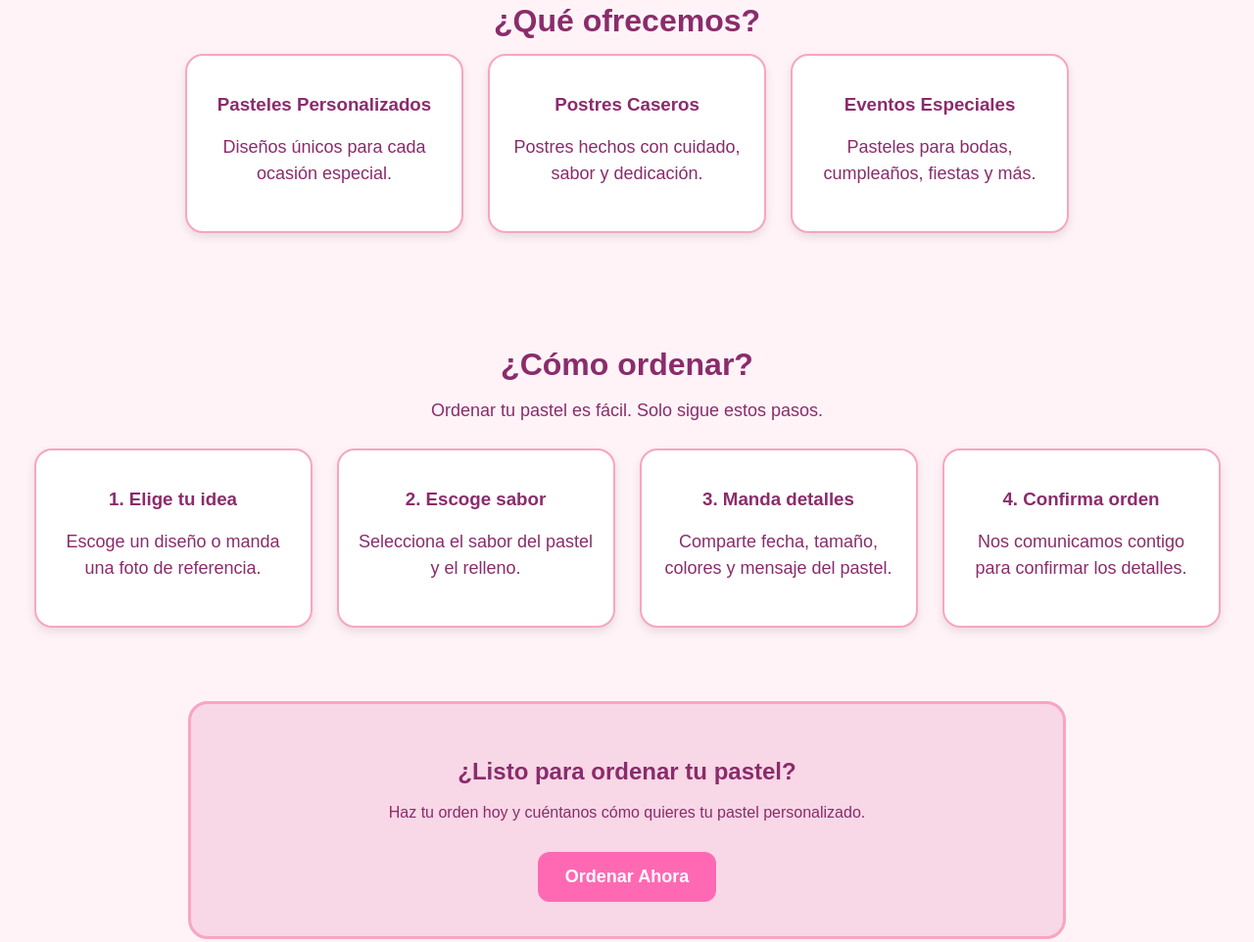
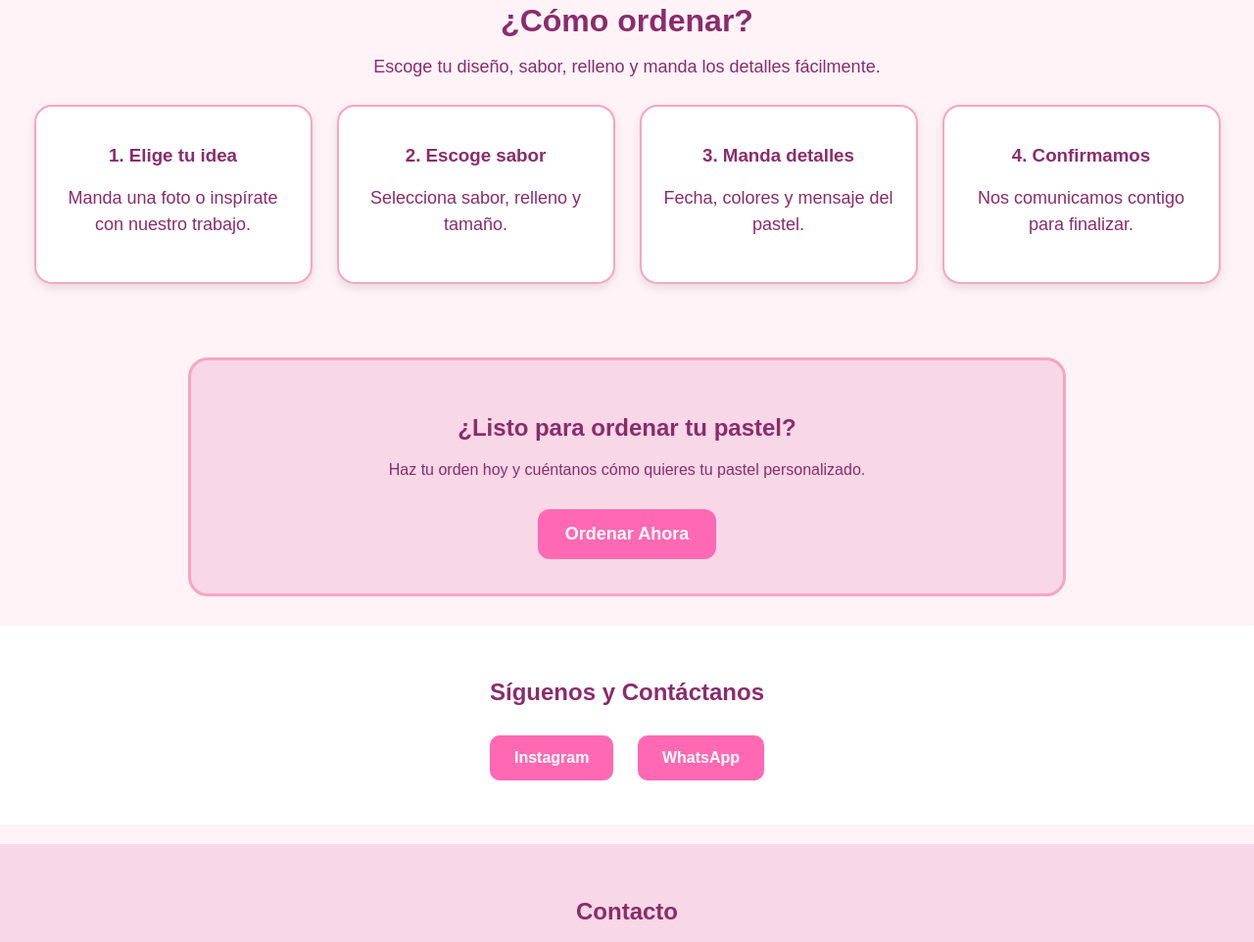
Before and after one commit to BlancasPasteles/Blancas-Pasteles-y-Postres, a plain HTML site: page index.html in a window 1280 px wide. Shown: the part 1237-2199 px from the top of the page at 98% size. Drawn offline with Linux system fonts and the light colour scheme.

Commit message:
Add files via upload

```diff
--- a/index.html
+++ b/index.html
@@ -137,11 +137,41 @@
       text-align: center;
     }
 
+    .social-section {
+      text-align: center;
+      padding: 35px;
+      background: white;
+    }
+
+    .social-btn {
+      display: inline-block;
+      margin: 10px;
+      padding: 14px 25px;
+      border-radius: 10px;
+      text-decoration: none;
+      color: white;
+      font-weight: bold;
+      background: #ff69b4;
+    }
+
     .contact {
       text-align: center;
       padding: 35px;
       background-color: #f8d7e6;
-      margin-top: 40px;
+      margin-top: 20px;
+    }
+
+    .whatsapp-float {
+      position: fixed;
+      bottom: 20px;
+      right: 20px;
+      background: #25D366;
+      color: white;
+      padding: 15px 20px;
+      border-radius: 50px;
+      text-decoration: none;
+      font-weight: bold;
+      box-shadow: 0 4px 12px rgba(0,0,0,0.2);
     }
 
     footer {
@@ -176,7 +206,7 @@
 <body>
 
 <div class="topbar">
-  <div class="logo">Blanca's Pasteles y Postres</div>
+  <div class="logo">Blanca's Pasteles</div>
 
   <div class="nav">
     <a href="index.html">Inicio</a>
@@ -206,17 +236,17 @@
 
   <div class="photo-grid">
     <div class="photo-card">
-      <img src="cake2.jpg" alt="Wedding Cake">
+      <img src="cake2.jpg">
       <h3>Wedding Cake</h3>
     </div>
 
     <div class="photo-card">
-      <img src="cake5.jpg" alt="Barbie Cake">
+      <img src="cake5.jpg">
       <h3>Barbie Cake</h3>
     </div>
 
     <div class="photo-card">
-      <img src="cake6.jpg" alt="Toy Story Cake">
+      <img src="cake6.jpg">
       <h3>Toy Story Cake</h3>
     </div>
   </div>
@@ -225,60 +255,27 @@
 </div>
 
 <div class="section">
-  <h2>¿Qué ofrecemos?</h2>
-
-  <div class="cards">
-    <div class="card">
-      <h3>Pasteles Personalizados</h3>
-      <p>Diseños únicos para cada ocasión especial.</p>
-    </div>
-
-    <div class="card">
-      <h3>Postres Caseros</h3>
-      <p>Postres hechos con cuidado, sabor y dedicación.</p>
-    </div>
-
-    <div class="card">
-      <h3>Eventos Especiales</h3>
-      <p>Pasteles para bodas, cumpleaños, fiestas y más.</p>
-    </div>
-  </div>
-</div>
-
-<div class="section">
   <h2>¿Cómo ordenar?</h2>
-  <p>Ordenar tu pastel es fácil. Solo sigue estos pasos.</p>
+  <p>Escoge tu diseño, sabor, relleno y manda los detalles fácilmente.</p>
 
   <div class="steps">
-    <div class="step">
-      <h3>1. Elige tu idea</h3>
-      <p>Escoge un diseño o manda una foto de referencia.</p>
-    </div>
-
-    <div class="step">
-      <h3>2. Escoge sabor</h3>
-      <p>Selecciona el sabor del pastel y el relleno.</p>
-    </div>
-
-    <div class="step">
-      <h3>3. Manda detalles</h3>
-      <p>Comparte fecha, tamaño, colores y mensaje del pastel.</p>
-    </div>
-
-    <div class="step">
-      <h3>4. Confirma orden</h3>
-      <p>Nos comunicamos contigo para confirmar los detalles.</p>
-    </div>
+    <div class="step"><h3>1. Elige tu idea</h3><p>Manda una foto o inspírate con nuestro trabajo.</p></div>
+    <div class="step"><h3>2. Escoge sabor</h3><p>Selecciona sabor, relleno y tamaño.</p></div>
+    <div class="step"><h3>3. Manda detalles</h3><p>Fecha, colores y mensaje del pastel.</p></div>
+    <div class="step"><h3>4. Confirmamos</h3><p>Nos comunicamos contigo para finalizar.</p></div>
   </div>
 </div>
 
 <div class="order-section">
   <h2>¿Listo para ordenar tu pastel?</h2>
-  <p>
-    Haz tu orden hoy y cuéntanos cómo quieres tu pastel personalizado.
-  </p>
+  <p>Haz tu orden hoy y cuéntanos cómo quieres tu pastel personalizado.</p>
+  <a class="button" href="order.html">Ordenar Ahora</a>
+</div>
 
-  <a class="button" href="order.html">Ordenar Ahora</a>
+<div class="social-section">
+  <h2>Síguenos y Contáctanos</h2>
+  <a class="social-btn" href="https://www.instagram.com/blancaspasteles/" target="_blank">Instagram</a>
+  <a class="social-btn" href="https://wa.me/19012893587" target="_blank">WhatsApp</a>
 </div>
 
 <div class="contact">
@@ -291,5 +288,7 @@
   © 2026 Blanca's Pasteles y Postres
 </footer>
 
+<a class="whatsapp-float" href="https://wa.me/19012893587" target="_blank">WhatsApp Ordenar</a>
+
 </body>
 </html>
```
